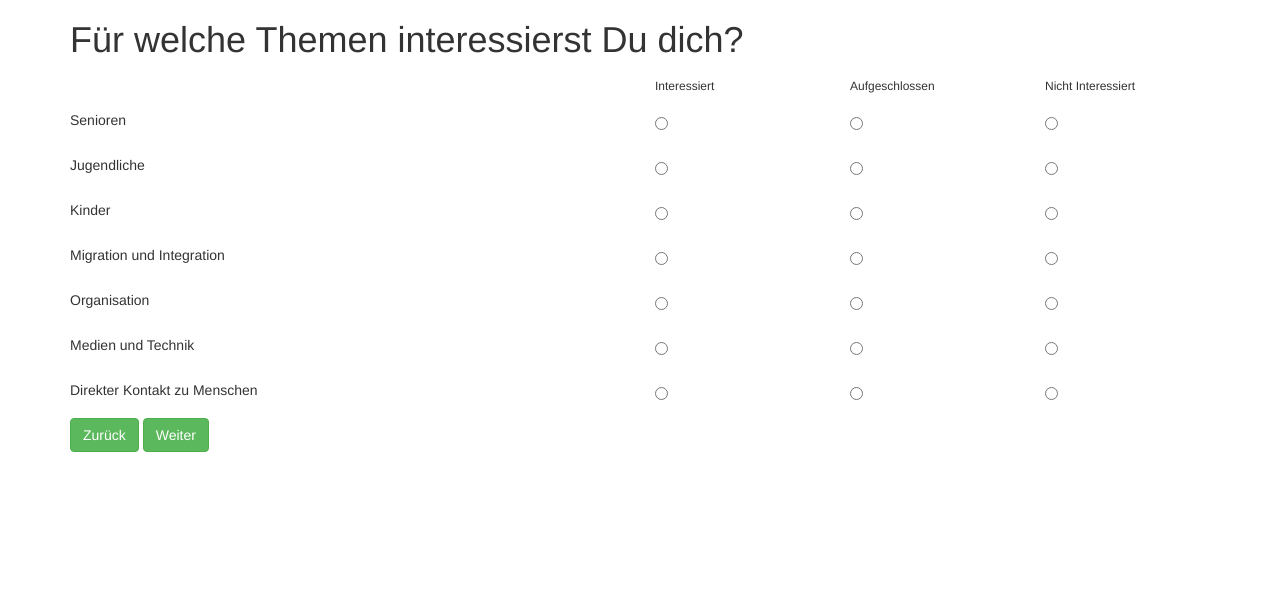
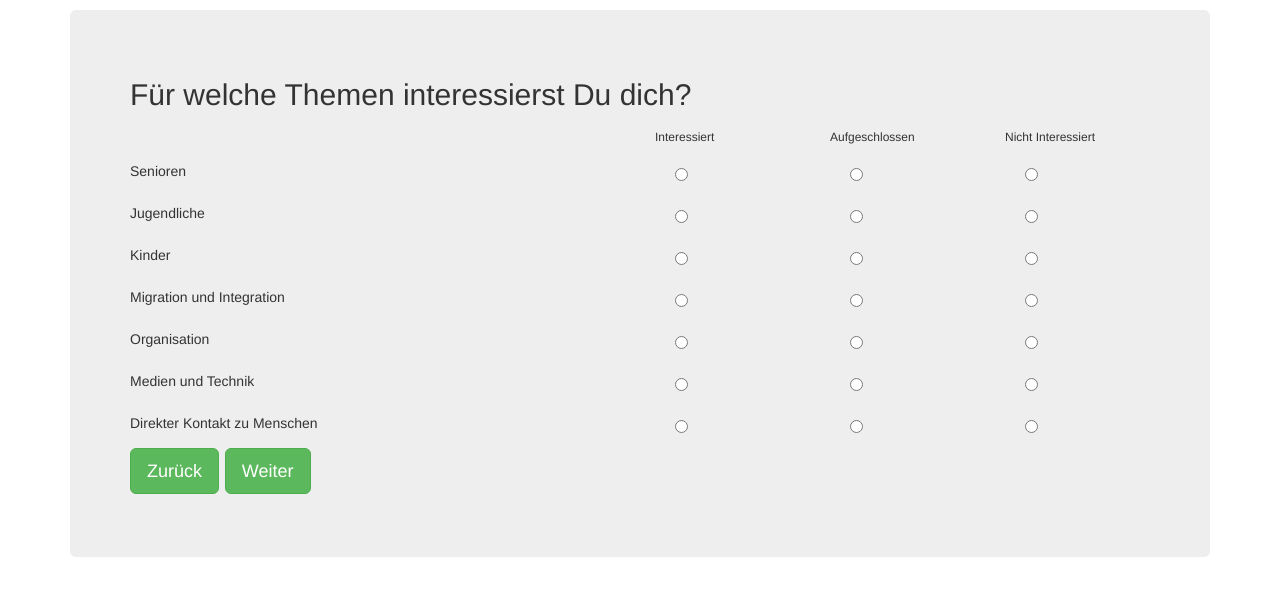
Before and after one commit to jonasrothfuss/genkon_app, a Django app: page /interests in a window 1280 px wide. Shown: the top 596 px of the page. Run offline with Django 3.2, Linux system fonts and the light colour scheme; some libraries are stand-ins or nearby versions.

Commit message:
newHTMLs

```diff
--- a/survey/templates/survey/interests.html
+++ b/survey/templates/survey/interests.html
@@ -5,7 +5,8 @@
 {% block body %}
 
 <div class="container">
-<h1>Für welche Themen interessierst Du dich?</h1>
+<div class="jumbotron">
+<h2>Für welche Themen interessierst Du dich?</h2>
 
               <div class="row">
   <div class="col-xs-6">
@@ -30,23 +31,23 @@
             </div>
 
     <div class="col-xs-2">
-        <div class="radio">
+        <div class="checkbox">
             <label>
-            <input type="radio" name="seniors" id="blankRadio1" value="1" aria-label="...">
+            <input type="radio" name="seniors" id="seniors1" value="1" aria-label=".test..">
             </label>
         </div>
     </div>
     <div class="col-xs-2">
-        <div class="radio">
+        <div class="checkbox">
             <label>
-            <input type="radio" name="seniors" id="blankRadio1" value="0" aria-label="...">
+            <input type="radio" name="seniors" id="seniors2" value="0" aria-label="...">
             </label>
         </div>
     </div>
     <div class="col-xs-2">
-        <div class="radio">
+        <div class="checkbox">
             <label>
-            <input type="radio" name="seniors" id="blankRadio1" value="-1" aria-label="...">
+            <input type="radio" name="seniors" id="seniors3" value="-1" aria-label="...">
           </label>
         </div>
     </div>
@@ -57,23 +58,23 @@
             </div>
 
     <div class="col-xs-2">
-        <div class="radio">
+        <div class="checkbox">
             <label>
-            <input type="radio" name="youth" id="blankRadio1" value="1" aria-label="...">
+            <input type="radio" name="youth" id="youth1" value="1" aria-label="...">
             </label>
         </div>
     </div>
     <div class="col-xs-2">
-        <div class="radio">
+        <div class="checkbox">
             <label>
-            <input type="radio" name="youth" id="blankRadio1" value="0" aria-label="...">
+            <input type="radio" name="youth" id="youth2" value="0" aria-label="...">
             </label>
         </div>
     </div>
     <div class="col-xs-2">
-        <div class="radio">
+        <div class="checkbox">
             <label>
-            <input type="radio" name="youth" id="blankRadio1" value="-1" aria-label="...">
+            <input type="radio" name="youth" id="youth3" value="-1" aria-label="...">
           </label>
         </div>
     </div>
@@ -84,23 +85,23 @@
             </div>
 
     <div class="col-xs-2">
-        <div class="radio">
+        <div class="checkbox">
             <label>
-            <input type="radio" name="child" id="blankRadio1" value="1" aria-label="...">
+            <input type="radio" name="children" id="children1" value="1" aria-label="...">
             </label>
         </div>
     </div>
     <div class="col-xs-2">
-        <div class="radio">
+        <div class="checkbox">
             <label>
-            <input type="radio" name="child" id="blankRadio1" value="0" aria-label="...">
+            <input type="radio" name="child" id="children2" value="0" aria-label="...">
             </label>
         </div>
     </div>
     <div class="col-xs-2">
-        <div class="radio">
+        <div class="checkbox">
             <label>
-            <input type="radio" name="child" id="blankRadio1" value="-1" aria-label="...">
+            <input type="radio" name="child" id="children3" value="-1" aria-label="...">
           </label>
         </div>
     </div>
@@ -111,23 +112,23 @@
             </div>
 
     <div class="col-xs-2">
-        <div class="radio">
+        <div class="checkbox">
             <label>
-            <input type="radio" name="migrants" id="blankRadio1" value="1" aria-label="...">
+            <input type="radio" name="migrants" id="migrants1" value="1" aria-label="...">
             </label>
         </div>
     </div>
     <div class="col-xs-2">
-        <div class="radio">
+        <div class="checkbox">
             <label>
-            <input type="radio" name="migrants" id="blankRadio1" value="0" aria-label="...">
+            <input type="radio" name="migrants" id="migrants2" value="0" aria-label="...">
             </label>
         </div>
     </div>
     <div class="col-xs-2">
-        <div class="radio">
+        <div class="checkbox">
             <label>
-            <input type="radio" name="migrants" id="blankRadio1" value="-1" aria-label="...">
+            <input type="radio" name="migrants" id="migrants3" value="-1" aria-label="...">
           </label>
         </div>
     </div>
@@ -138,23 +139,23 @@
             </div>
 
     <div class="col-xs-2">
-        <div class="radio">
+        <div class="checkbox">
             <label>
-            <input type="radio" name="orga" id="blankRadio1" value="1" aria-label="...">
+            <input type="radio" name="orga" id="orga1" value="1" aria-label="...">
             </label>
         </div>
     </div>
     <div class="col-xs-2">
-        <div class="radio">
+        <div class="checkbox">
             <label>
-            <input type="radio" name="orga" id="blankRadio1" value="0" aria-label="...">
+            <input type="radio" name="orga" id="orga2" value="0" aria-label="...">
             </label>
         </div>
     </div>
     <div class="col-xs-2">
-        <div class="radio">
+        <div class="checkbox">
             <label>
-            <input type="radio" name="orga" id="blankRadio1" value="-1" aria-label="...">
+            <input type="radio" name="orga" id="orga3" value="-1" aria-label="...">
           </label>
         </div>
     </div>
@@ -165,23 +166,23 @@
             </div>
 
     <div class="col-xs-2">
-        <div class="radio">
+        <div class="checkbox">
             <label>
-            <input type="radio" name="media" id="blankRadio1" value="1" aria-label="...">
+            <input type="radio" name="media" id="media1" value="1" aria-label="...">
             </label>
         </div>
     </div>
     <div class="col-xs-2">
-        <div class="radio">
+        <div class="checkbox">
             <label>
-            <input type="radio" name="media" id="blankRadio1" value="0" aria-label="...">
+            <input type="radio" name="media" id="media2" value="0" aria-label="...">
             </label>
         </div>
     </div>
     <div class="col-xs-2">
-        <div class="radio">
+        <div class="checkbox">
             <label>
-            <input type="radio" name="media" id="blankRadio1" value="-1" aria-label="...">
+            <input type="radio" name="media" id="media3" value="-1" aria-label="...">
           </label>
         </div>
     </div>
@@ -192,23 +193,23 @@
             </div>
 
     <div class="col-xs-2">
-        <div class="radio">
+        <div class="checkbox">
             <label>
-            <input type="radio" name="contact" id="blankRadio1" value="1" aria-label="...">
+            <input type="radio" name="contact" id="contact1" value="1" aria-label="...">
             </label>
         </div>
     </div>
     <div class="col-xs-2">
-        <div class="radio">
+        <div class="checkbox">
             <label>
-            <input type="radio" name="contact" id="blankRadio1" value="0" aria-label="...">
+            <input type="radio" name="contact" id="contact2" value="0" aria-label="...">
             </label>
         </div>
     </div>
     <div class="col-xs-2">
-        <div class="radio">
+        <div class="checkbox">
             <label>
-            <input type="radio" name="contact" id="blankRadio1" value="-1" aria-label="...">
+            <input type="radio" name="contact" id="contact3" value="-1" aria-label="...">
           </label>
         </div>
     </div>
@@ -216,14 +217,13 @@
 
 <div class="row">
     <div class="col-xs-12">
-        <button type="button" class="btn btn-success" href="index.html">Zurück</button>
-        <button type="button" class="btn btn-success" href="skills.html">Weiter</button>
+        <p><a class="btn btn-lg btn-success" href="{% url 'index' %}" role="button">Zurück</a>
+        <a class="btn btn-lg btn-success" href="{% url 'skills' %}" role="button">Weiter</a></p>
     </div>
 
 </div>
 
-
-
+</div>
 </div>
 
 {% endblock %}
--- a/survey/urls.py
+++ b/survey/urls.py
@@ -2,7 +2,10 @@ from django.conf.urls import url
 
 from . import views
 
+
+
 urlpatterns = [
     url(r'^$', views.index, name='index'),
     url(r'^interests$', views.interests, name='interests'),
+    url(r'^skills$', views.skills, name='skills'),
 ]
--- a/survey/views.py
+++ b/survey/views.py
@@ -7,3 +7,7 @@ def index(request):
 def interests(request):
   context = {}
   return render(request, 'survey/interests.html', context)
+
+def skills(request):
+  context = {}
+  return render(request, 'survey/skills.html', context)
--- a/templates/base.html
+++ b/templates/base.html
@@ -9,6 +9,7 @@
     {% include 'javascripts.html' %}
 </head>
 <body>
+    <p></p>
      {% block body %}
         <h3> This is the base page</h3>
      {% endblock %}
```
Also changed, not shown: survey/templates/survey/skills.html (added, +87 -0 lines).
